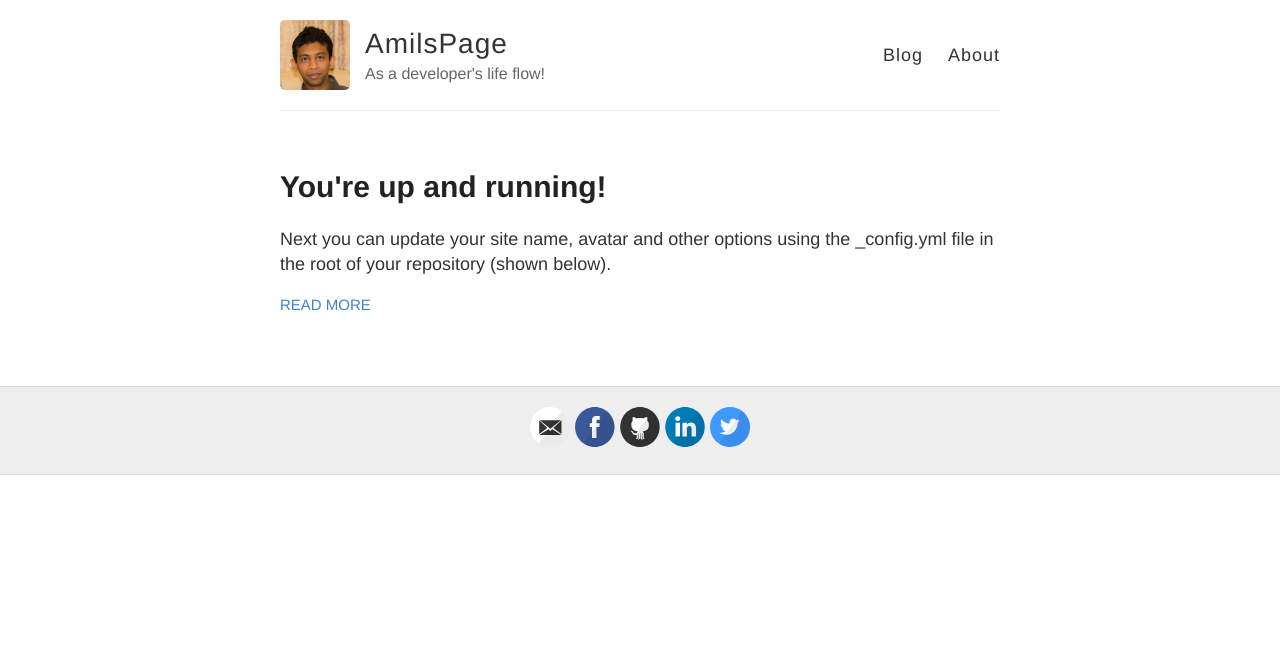
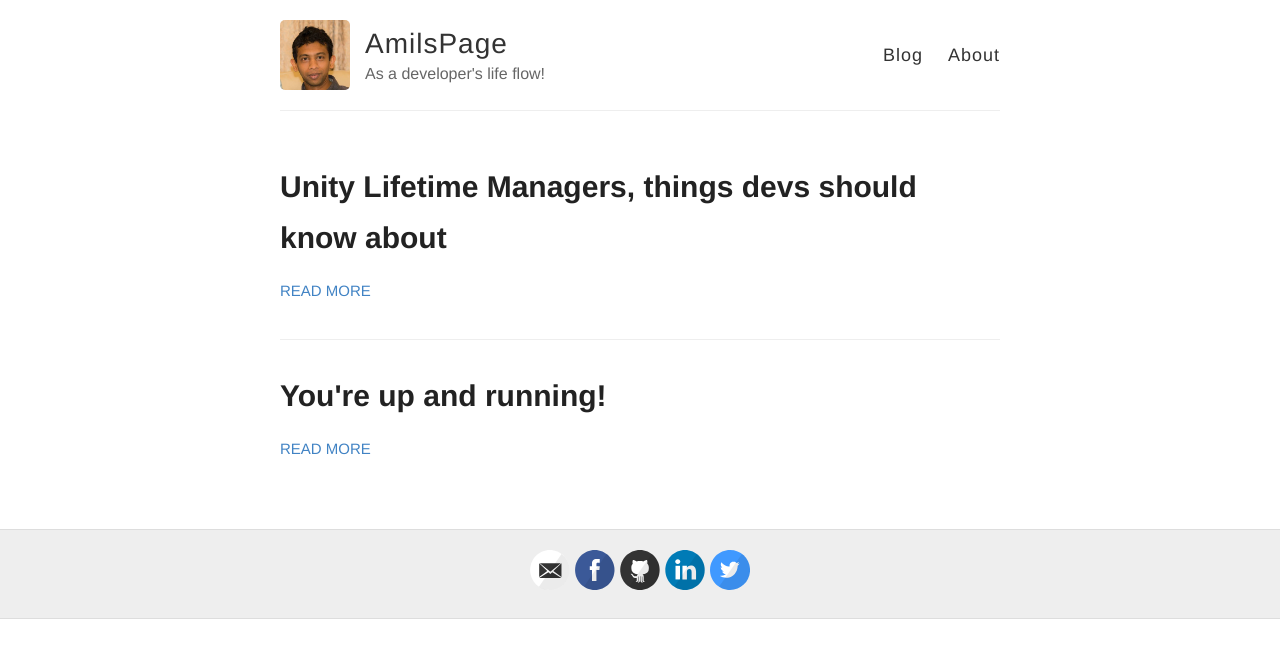
Before and after one commit to indivari/amilsil.github.io, a Jekyll site: the page built from index.html, in a window 1280 px wide. Shown: the top 658 px of the page. Built offline with Jekyll 4.4.1, drawn with Linux system fonts in a browser that asks for light colours; some of the changed lines change nothing that is shown.

Commit message:
post unity configurations

```diff
--- a/_config.yml
+++ b/_config.yml
@@ -84,3 +84,5 @@ exclude:
   - LICENSE
   - README.md
   - CNAME
+
+excerpt_separator: ""
--- a/_layouts/default.html
+++ b/_layouts/default.html
@@ -9,6 +9,7 @@
       <script src="http://html5shiv.googlecode.com/svn/trunk/html5.js"></script>
     <![endif]-->
 
+    <link rel='shortcut icon' href='{{ site.baseurl }}/images/favicon.ico' type='image/x-icon'/ >
     <link rel="stylesheet" type="text/css" href="{{ site.baseurl }}/style.css" />
     <link rel="alternate" type="application/rss+xml" title="{{ site.name }} - {{ site.description }}" href="{{ site.baseurl }}/feed.xml" />
 
--- /dev/null
+++ b/_posts/2016-08-01-things-a-dev-should-know-about-unity-lifetime-managers.md
@@ -0,0 +1,148 @@
+---
+layout: post
+title: Unity Lifetime Managers, things devs should know about
+categories: jekyll update
+---
+
+Unity is one of the widely used IOC containers. While using any IOC container, it's always recommeneded to create only the instances that you need. But I have seen many below par unity configurations. In this article I hope to discuss different lifetime managers in order for us to better understand how they work.
+
+I will use a small program I have written to demonstrate each.
+
+    https://github.com/amilsil/unitytest.git.
+
+
+## The Default
+
+{% highlight csharp %}
+container.RegisterType<IMyObject, MyObject>()
+{% endhighlight %}
+
+When no lifetime manager is defined, unity defaults to `Transient`. That means the instance is **short lived** and an instance is created per evey object that wants one. This, however, is not the best in terms of performance, resource utilization or well, self satisfaction. But **it just works**.
+
+
+## 5 Lifetime Managers
+Unity comes with 5 lifetime managers.
+
+1. **Transient** (default) - Creates an instance per injection
+3. **PerResolve** - Creates an instance per resolve
+4. **PerThread** - Creates an instance per thread
+2. **Container Controlled** - Creates an instance per container. Lifetime of the instance is the same of the container.
+5. **Externally Controlled** (not readymade for use) - Instance lifetime is maintained externally.
+
+All of above has a dedicated usage. Let's just run through a code and the output, that demonstrates what each does. I will skip Externally Controlled lifetime managers here, for that it's a dedicated topic itself how & what usages it has.
+
+The Unity registration below is setup with an object each with each different Lifetime Manager.
+
+{% highlight csharp %}
+public class UnityConfig
+{
+    public static IUnityContainer RegisterComponents()
+    {
+        var container = new UnityContainer()
+            .RegisterType<IObjectForTransient, ObjectForTransient>(new TransientLifetimeManager())
+            .RegisterType<IObjectForContainerControlled, ObjectForContainerControlled>(new ContainerControlledLifetimeManager())
+            .RegisterType<IObjectForPerResolve, ObjectForPerResolve>(new PerResolveLifetimeManager())
+            .RegisterType<IObjectForPerThread, ObjectForPerThread>(new PerThreadLifetimeManager())
+
+            .RegisterType<ICandidate, Candidate>()
+            .RegisterType<ICandidateService, CandidateService>();
+
+        return container;
+    }
+}
+{% endhighlight %}
+
+### The dependency hierarchy for the code above
+
+Both the `Candidate` and `CandidateService` classes each are injected with all of the object classes. The `Candidate` is additionally injected in to the `CandidateService` class.
+
+![injection hierarchy]({{ site.baseurl }}/images/unity_dependency_brief.jpg "dependency hierarchy")
+For simplicity I only used arrows for one object. But each object is injected alike.
+
+The main `Program` class tries to resolve the `CandidateService` a couple of times. Bear in mind here, the `CandidateService` requires instances of all 5 Object classes and the `Candidate` class.
+
+{% highlight csharp %}
+static void Main(string[] args)
+{
+    var container = UnityConfig.RegisterComponents();
+    var lockObject = new object();
+
+    Action resolveOnce = () =>
+    {
+        lock (lockObject)
+        {
+            Console.WriteLine("Creating all on Thread {0}", Thread.CurrentThread.ManagedThreadId);
+            container.Resolve<ICandidateService>();
+            Console.WriteLine();
+        }
+    };
+
+    // Resolve twice on the main thread.
+    Console.WriteLine("MAIN THREAD");
+    resolveOnce();
+    resolveOnce();
+
+    // Resolve twice on two new, separate threads.
+    Console.WriteLine("TASK RUN");
+    Task.Run(resolveOnce);
+    Task.Run(resolveOnce);
+
+    Console.Read();
+}
+{% endhighlight %}
+
+## Output
+Here's the output from running the code above.
+{% highlight text%}
+MAIN THREAD
+Creating all on Thread 8
+// first resolve
+Creating ObjectForContainerControlled // once for container
+Creating ObjectForTransient // for Candidate
+Creating ObjectForPerResolve // for Candidate & CandidateService
+Creating ObjectForPerThread // for Thread Main
+Creating ObjectForTransient // for CandidateService
+
+Creating all on Thread 8
+// second resolve
+Creating ObjectForTransient // for Candidate
+Creating ObjectForPerResolve // for Candidate & CandidateService
+Creating ObjectForTransient // for CandidateService
+
+TASK RUN
+Creating all on Thread 10
+// new thread A
+Creating ObjectForTransient // for Candidate
+Creating ObjectForPerResolve // for Candidate & CandidateService
+Creating ObjectForPerThread // for ThreadA
+Creating ObjectForTransient // for CandidateService
+
+Creating all on Thread 9
+// new thread B
+Creating ObjectForTransient // for Candidate
+Creating ObjectForPerResolve // for Candidate & CandidateService
+Creating ObjectForPerThread // for ThreadB
+Creating ObjectForTransient // for CandidateService
+{% endhighlight %}
+
+### So, what does this mean?
+1. **Transient**
+
+    An instance is created every time it needs to be injected.
+3. **PerResolve**
+
+    An instance is created every time it needs to be injected, per resolve. If two injections of the same class is required within the same resolve, one single instance is reused.
+4. **PerThread**
+
+    An instance is created per thread. Remember though, if you use the managed thread pool, and if a previous thread that had an instance is taken from the ThreadPool, the same instance is used next time.
+2. **ContainerControlled**
+
+    Only one instance is created per container. This is equal to the **Singleton** pattern.
+
+    >   Remember that traditional Singletons are now dead. For we create hard dependencies with them and hard dependencies make less maintainable code.
+5. **Externally Controlled**
+
+    The instance creation is controlled externally. This is quite rarely used at least in my experience. One usage however is when you are dependent on a third party to create the instances for you. Additionally, those instance creation is too complex to be registered with unity.
+
+## Take away
+If we design unity configurations carefully, we can save quite a lot of resources. For example, in most cases, an instance per Resolve or per Container will do the task. I have found scenarios where a good configuration reduced the number of instances from 40s to just 16, yet doing the same thing robustly.
```
Also changed, not shown: images/favicon.ico (added), images/unity_dependency_brief.jpg (added).
